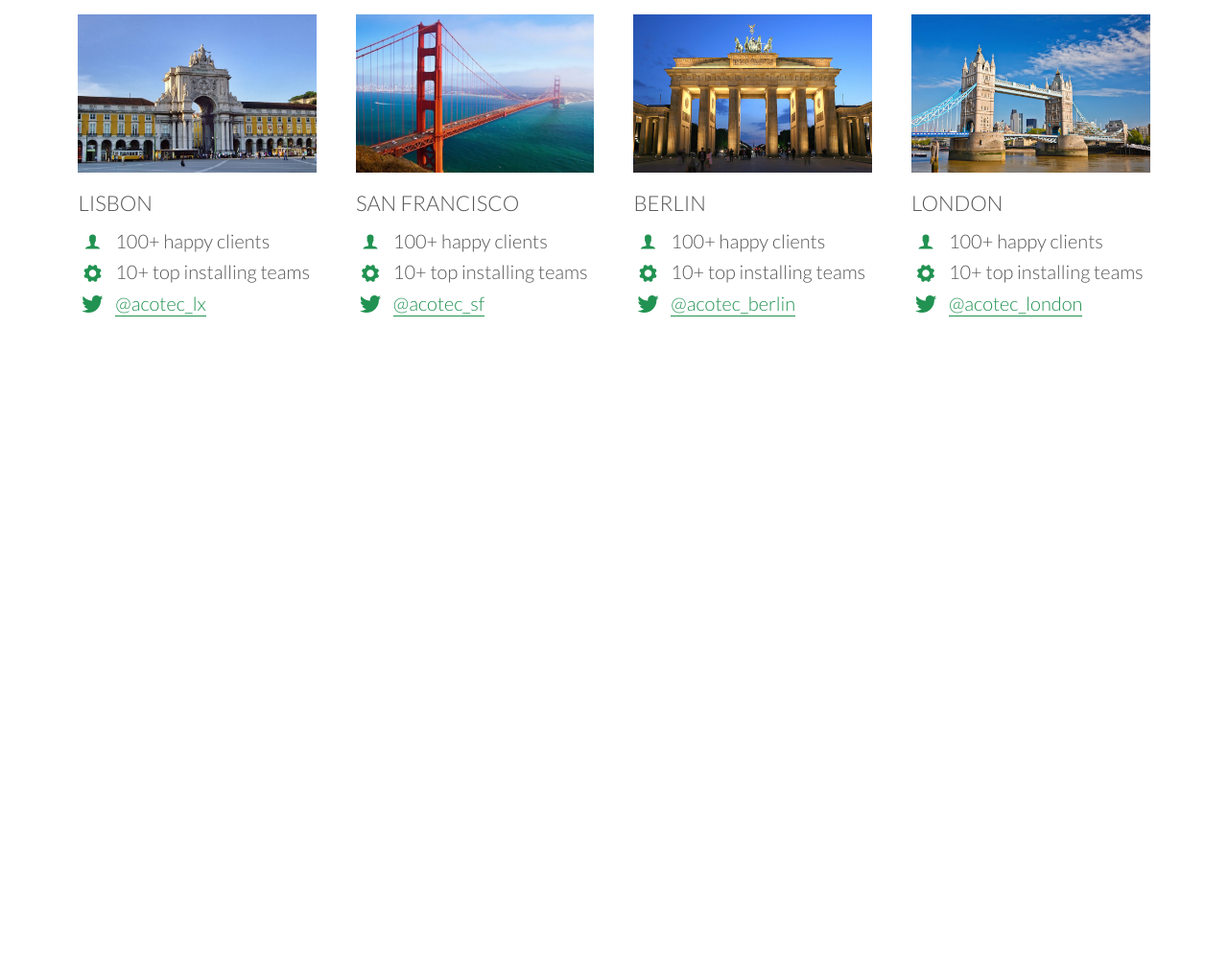
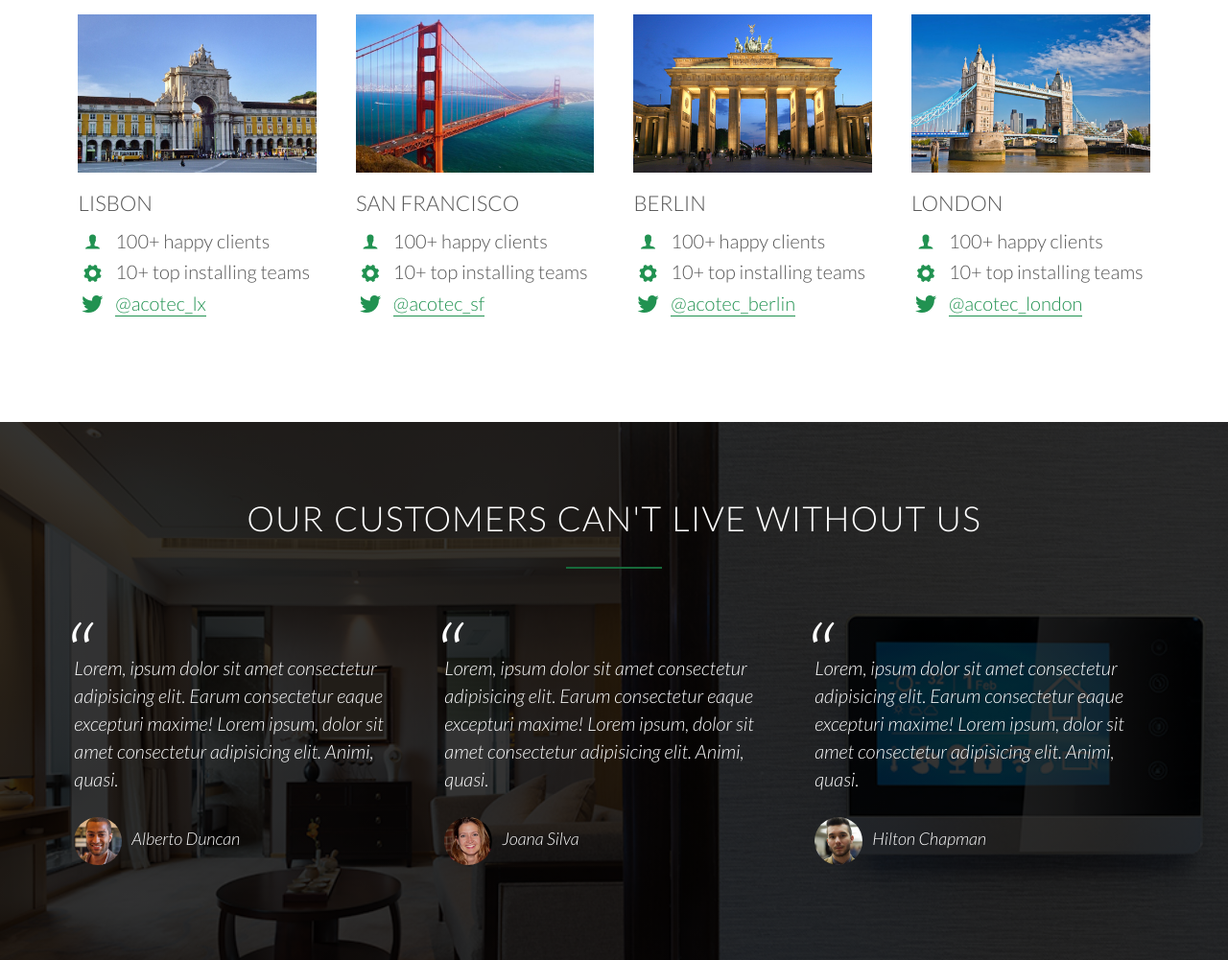
Before and after one commit to olivercastroteran/Acotec-Landing-Page, a plain HTML site: page index.html in a window 1280 px wide. Shown: the part 2915-3916 px from the top of the page at 96% size. Before the commit the page ends 3355 px from the top, so only its background shows below. Drawn offline with Linux system fonts and the light colour scheme; files whose address does not match are found by name.

Commit message:
testimonials added

```diff
--- a/index.html
+++ b/index.html
@@ -259,5 +259,43 @@
         </div>
       </div>
     </section>
+
+    <!-- ****************************** TESTIMONIALS ****************************** -->
+
+    <section class="section-testimonials">
+      <div class="row">
+        <h2>Our customers can't live without us</h2>
+      </div>
+      <div class="row">
+        <div class="col span-1-of-3">
+          <blockquote>
+            Lorem, ipsum dolor sit amet consectetur adipisicing elit. Earum
+            consectetur eaque excepturi maxime! Lorem ipsum, dolor sit amet
+            consectetur adipisicing elit. Animi, quasi.
+            <cite
+              ><img src="./resources/img/customer-1.jpg" />Alberto Duncan</cite
+            >
+          </blockquote>
+        </div>
+        <div class="col span-1-of-3">
+          <blockquote>
+            Lorem, ipsum dolor sit amet consectetur adipisicing elit. Earum
+            consectetur eaque excepturi maxime! Lorem ipsum, dolor sit amet
+            consectetur adipisicing elit. Animi, quasi.
+            <cite><img src="./resources/img/customer-2.jpg" />Joana Silva</cite>
+          </blockquote>
+        </div>
+        <div class="col span-1-of-3">
+          <blockquote>
+            Lorem, ipsum dolor sit amet consectetur adipisicing elit. Earum
+            consectetur eaque excepturi maxime! Lorem ipsum, dolor sit amet
+            consectetur adipisicing elit. Animi, quasi.
+            <cite
+              ><img src="./resources/img/customer-3.jpg" />Hilton Chapman</cite
+            >
+          </blockquote>
+        </div>
+      </div>
+    </section>
   </body>
 </html>
--- a/resources/css/style.css
+++ b/resources/css/style.css
@@ -177,6 +177,7 @@ header {
   background-size: cover;
   background-position: center;
   height: 100vh;
+  background-attachment: fixed;
 }
 
 .house-text-box {
@@ -332,3 +333,43 @@ header {
 .city-feature {
   margin-bottom: 5px;
 }
+
+/* ****************************************** CUSTOMERS TESTIMONIALS ****************************************** */
+
+.section-testimonials {
+  background-image: linear-gradient(rgba(0, 0, 0, 0.8), rgba(0, 0, 0, 0.8)),
+    url(./img/customer-back.jpg);
+  background-size: cover;
+  color: #fff;
+  background-attachment: fixed;
+}
+
+blockquote {
+  padding: 2%;
+  font-style: italic;
+  line-height: 145%;
+  position: relative;
+  margin-top: 40px;
+}
+
+blockquote:before {
+  content: '\201C';
+  font-size: 500%;
+  display: block;
+  position: absolute;
+  top: -5px;
+  left: -5px;
+}
+
+cite {
+  font-size: 90%;
+  margin-top: 25px;
+  display: block;
+}
+
+cite img {
+  height: 50px;
+  border-radius: 50%;
+  margin-right: 10px;
+  vertical-align: middle;
+}
```
Also changed, not shown: resources/css/img/customer-back.jpg (renamed from resources/img/customer-back.jpg), 2 other files.
